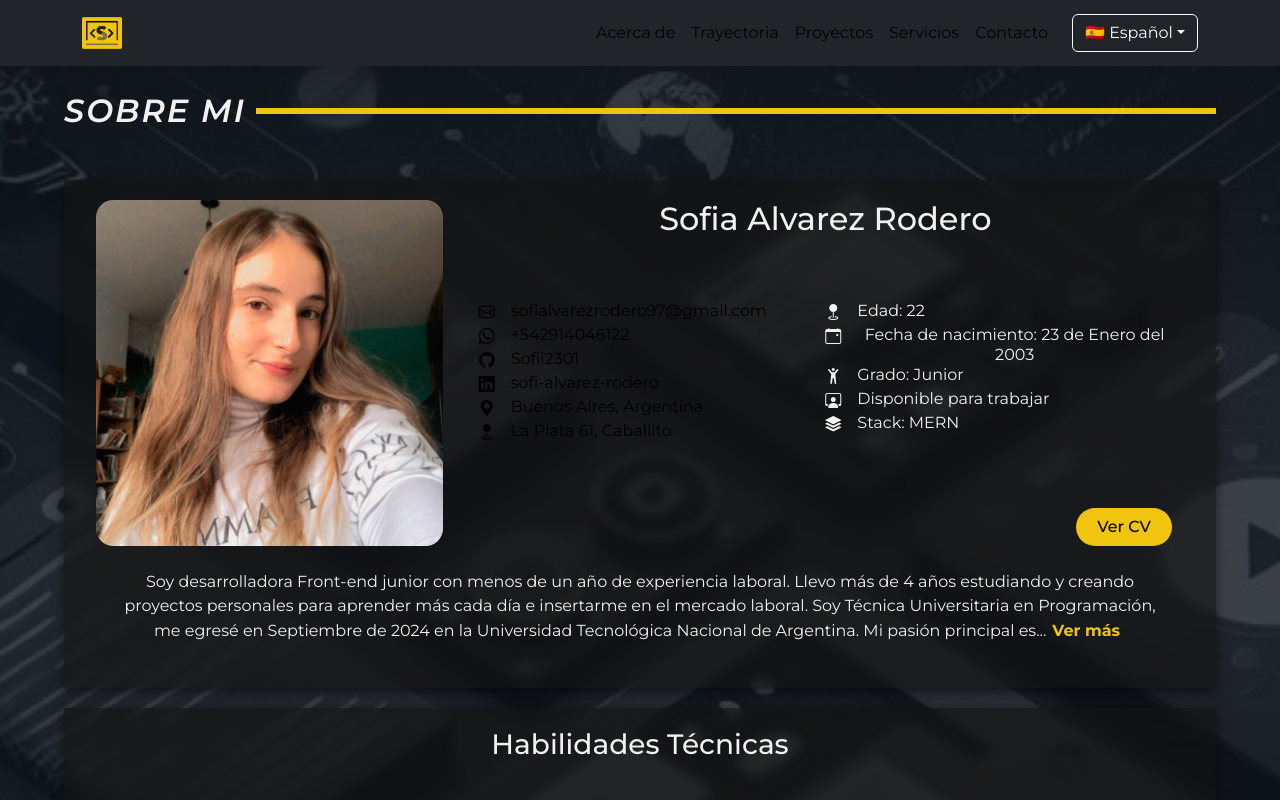
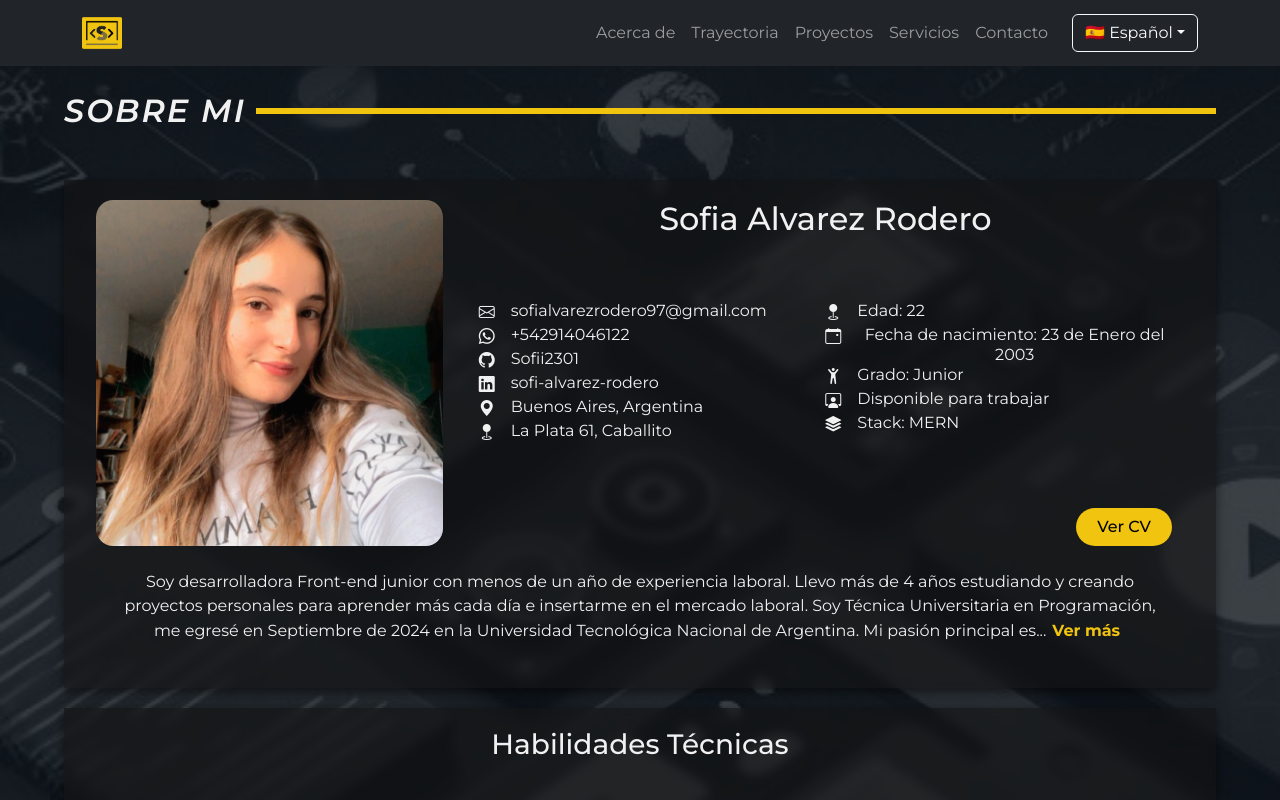
Before and after one commit to Sofii2301/my-portfolio-frontend, a React (Vite) app: page /about in a window 1280 px wide. Shown: the top 800 px of the page. Built offline with nearby package versions, Linux system fonts and the light colour scheme.

Commit message:
fix font color

```diff
--- a/src/App.css
+++ b/src/App.css
@@ -22,7 +22,3 @@ p {
 a {
   text-decoration: none;
 }
-
-a:-webkit-any-link {
-  color: #010101;
-}
--- a/src/components/atoms/Button/button.css
+++ b/src/components/atoms/Button/button.css
@@ -3,6 +3,10 @@
     font-weight: 500;
     border-radius: 20px;
     padding-inline: 20px;
+    color: #010101 !important;
+}
+
+.btn-custom a:-webkit-any-link {
     color: #010101 !important;
 }
 
```
